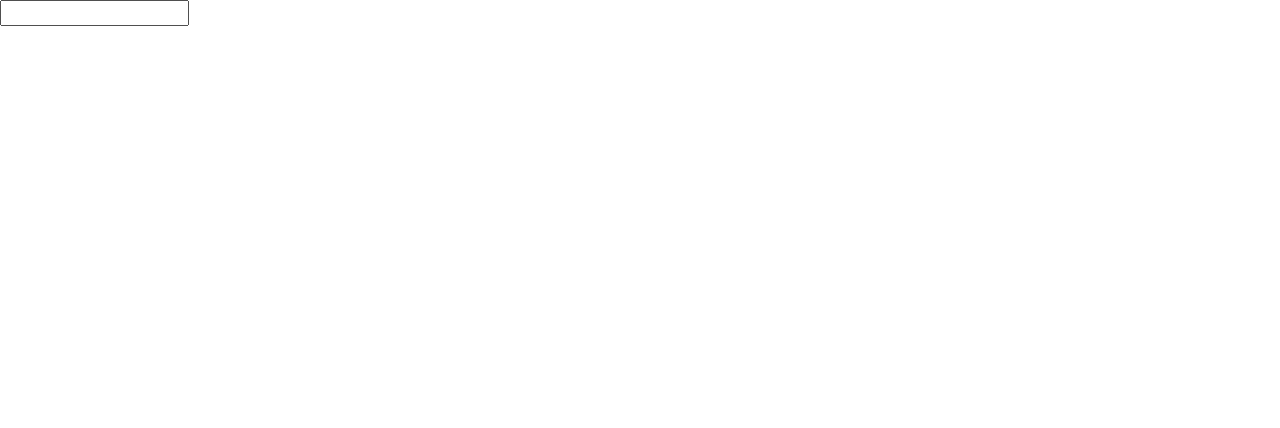
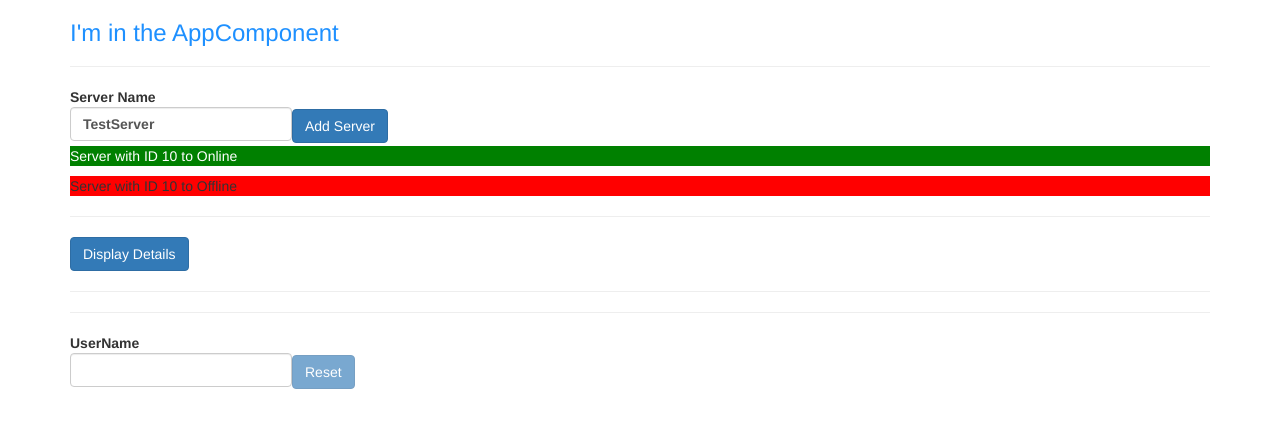
Before and after one commit to adnanmamajiwala/my-ng-app, an Angular app: page / in a window 1280 px wide. Shown: the top 428 px of the page. Built offline with nearby package versions, Linux system fonts and the light colour scheme.

Commit message:
Completion of the section 2 - Property binding - default directive, ngStyle, ngClass, ngIf and ngFor - server and servers component creation using angular-cli

```diff
--- a/src/app/app.component.css
+++ b/src/app/app.component.css
@@ -0,0 +1,3 @@
+h3 {
+  color : dodgerblue;
+}
--- a/src/app/app.component.html
+++ b/src/app/app.component.html
@@ -1,2 +1,9 @@
-<input type="text" [(ngModel)]="name">
-<p>{{name}}</p>
+<div class="container">
+  <div class="row">
+    <div class="col-xs-12">
+      <h3>I'm in the AppComponent</h3>
+      <hr>
+      <app-servers></app-servers>
+    </div>
+  </div>
+</div>
--- a/src/app/app.module.ts
+++ b/src/app/app.module.ts
@@ -2,10 +2,14 @@ import { BrowserModule } from '@angular/platform-browser';
 import { NgModule } from '@angular/core';
 import { FormsModule } from '@angular/forms';
 import { AppComponent } from './app.component';
+import { ServerComponent } from './server/server.component';
+import { ServersComponent } from './servers/servers.component';
 
 @NgModule({
   declarations: [
-    AppComponent
+    AppComponent,
+    ServerComponent,
+    ServersComponent
   ],
   imports: [
     BrowserModule,
--- /dev/null
+++ b/src/app/server/server.component.html
@@ -0,0 +1,4 @@
+<p [ngStyle]="{backgroundColor: getColor()}"
+   [ngClass]="{online: serverStatus ==='Online'}">
+  {{ 'Server' }} with ID {{ serverId }} to {{ getServerStatus() }}
+</p>
--- /dev/null
+++ b/src/app/server/server.component.ts
@@ -0,0 +1,27 @@
+import {Component} from '@angular/core';
+
+@Component({
+  selector: 'app-server',
+  templateUrl: './server.component.html',
+  styles: [`
+    .online {
+      color: white;
+    }
+  `]
+})
+export class ServerComponent {
+  serverId: number = 10;
+  serverStatus: string = 'offline';
+
+  constructor() {
+    this.serverStatus = Math.random() > 0.5 ? 'Online' : 'Offline'
+  }
+
+  getServerStatus() {
+    return this.serverStatus;
+  }
+
+  getColor() {
+    return this.serverStatus === 'Online' ? 'green' : 'red';
+  }
+}
--- /dev/null
+++ b/src/app/servers/servers.component.css
@@ -0,0 +1,3 @@
+.plus5 {
+  color: white;
+}
--- /dev/null
+++ b/src/app/servers/servers.component.html
@@ -0,0 +1,44 @@
+<label>Server Name
+  <!--<input-->
+  <!--class="form-control"-->
+  <!--(input)="onUpdateServerName($event)">-->
+  <input
+    class="form-control"
+    [(ngModel)]="serverName"
+    title="serverName">
+</label>
+<!--<p>{{serverName}}</p>-->
+<button
+  class="btn btn-primary"
+  [disabled]="!allowNewServer"
+  (click)="onCreateServer()">Add Server
+</button>
+<!--<p [innerText]="allowNewServer"></p>-->
+<!--<p>{{serverCreationStatus}}</p>-->
+<p *ngIf="serverCreated">Server was created, server name is {{serverName}}</p>
+<app-server *ngFor="let server of servers"></app-server>
+
+<hr>
+<button
+  class="btn btn-primary"
+  (click)="toggle()">Display Details
+</button>
+<p *ngIf="toggleDisplay">Secret password = tuna</p>
+<hr>
+<p
+  *ngFor="let clickDt of clickDetails; let i = index"
+  [ngStyle]="{background: getBackgroundColor(i)}"
+  [ngClass]="{plus5 : i >= 5}">Click No {{i}} {{clickDt}}</p>
+
+<hr>
+<label>UserName
+  <input
+    class="form-control"
+    [(ngModel)]="userName">
+</label>
+<button
+  class="btn-primary btn"
+  [disabled]="isUserNameEmpty()"
+  (click)="clearUserName()">Reset
+</button>
+<p>{{userName}}</p>
--- /dev/null
+++ b/src/app/servers/servers.component.ts
@@ -0,0 +1,56 @@
+import {Component, OnInit} from '@angular/core';
+
+@Component({
+  //select : '[app-servers]' // select data-attribute <div app-servers></div>
+  //select : '.app-servers' // select <div class='app-servers'></div>
+  selector: 'app-servers',
+  templateUrl: './servers.component.html',
+  styleUrls: ['./servers.component.css']
+})
+export class ServersComponent implements OnInit {
+  allowNewServer = false;
+  serverCreationStatus = 'No Server was created';
+  serverName: string = 'TestServer';
+  userName: string = '';
+  serverCreated: boolean = false;
+  servers = ['TestServer', 'TestServer2'];
+  toggleDisplay: boolean;
+  clickDetails = [];
+
+  constructor() {
+    setTimeout(() => {
+      this.allowNewServer = true;
+    }, 2000);
+  }
+
+  ngOnInit() {
+  }
+
+  onCreateServer() {
+    this.serverCreated = true;
+    this.servers.push(this.serverName);
+    this.serverCreationStatus = 'Server was created. Name is ' + this.serverName;
+  }
+
+  onUpdateServerName(event: Event) {
+    this.serverName = (<HTMLInputElement> event.target).value;
+  }
+
+  toggle() {
+
+    this.clickDetails.push(new Date());
+    this.toggleDisplay = !this.toggleDisplay;
+  }
+
+  isUserNameEmpty() {
+    return this.userName === '';
+  }
+
+  clearUserName() {
+    this.userName = '';
+  }
+
+  getBackgroundColor(clickDt: number) {
+    return clickDt >= 5 ? 'blue' : 'white'
+  }
+}
```
